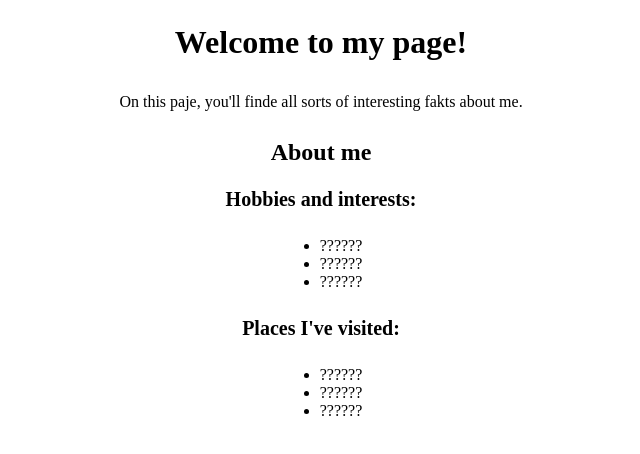
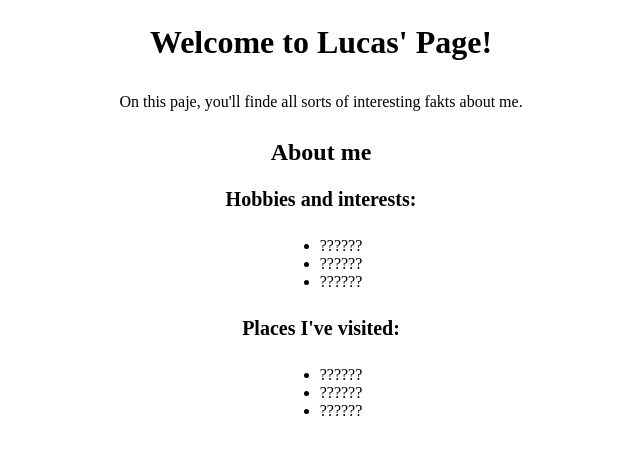
Before and after one commit to lpevy/git-fundamentals-lab, a plain HTML site: page index.html in a window 1280 px wide. Shown: the whole page, without its empty margins (319-959 px from the left). Drawn offline with Linux system fonts and the light colour scheme.

Commit message:
Edit page header

```diff
--- a/index.html
+++ b/index.html
@@ -8,7 +8,7 @@
   </head>
 
   <body>
-    <h1>Welcome to my page!</h1>
+    <h1>Welcome to Lucas' Page!</h1>
     <p>On this paje, you'll finde all sorts of interesting fakts about me.</p>
 
     <h2>About me</h2>
```
